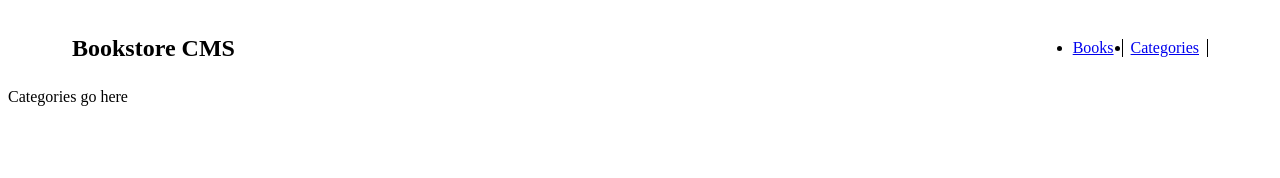
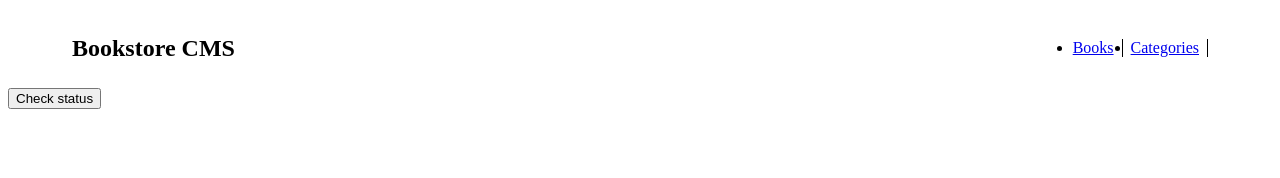
Before and after one commit to Danie12345/bookstore-react, a React (Create React App) app: page /categories in a window 1280 px wide. Shown: the top 178 px of the page. Built offline with nearby package versions, Linux system fonts and the light colour scheme.

Commit message:
Add check status button in categories

```diff
--- a/src/components/categories/Categories.js
+++ b/src/components/categories/Categories.js
@@ -4,7 +4,7 @@
 
 const Categories = () => (
   <>
-    <div>Categories go here</div>
+    <button type="button">Check status</button>
   </>
 );
 
```
